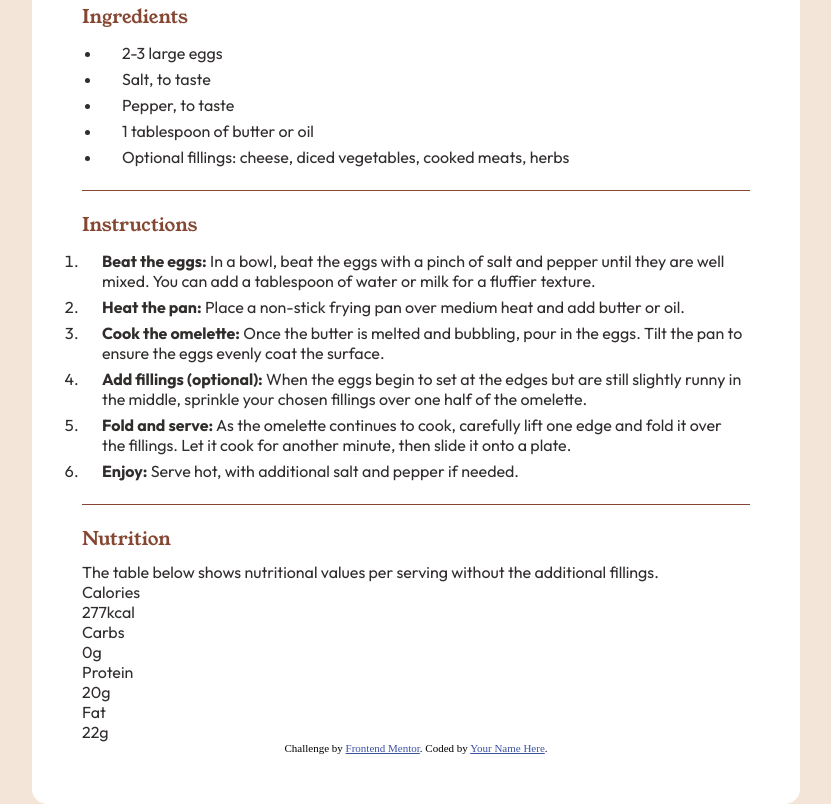
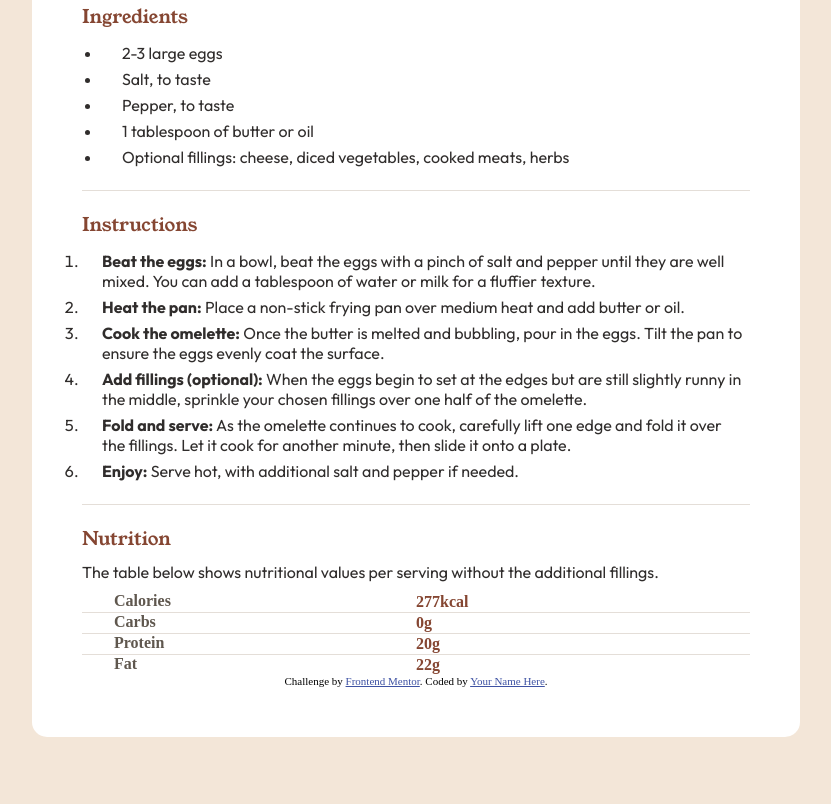
Before and after one commit to gvcarmo/recipe-page, a plain HTML site: page index.html in a window 1280 px wide. Shown: the part 779-1583 px from the top of the page, without its empty margins (224-1055 px from the left). After the commit the page ends 1516 px from the top, so only its background shows below. Drawn offline with Linux system fonts and the light colour scheme.

Commit message:
Ajustes na tabela

```diff
--- a/index.html
+++ b/index.html
@@ -84,21 +84,31 @@
 
       <div class="linha-horizontal"></div>
 
-      <h3>Nutrition</h3>
+      <section class="nutrition">
+        <h3>Nutrition</h3>
 
-      <p>The table below shows nutritional values per serving without the additional fillings.</p>
+        <p>The table below shows nutritional values per serving without the additional fillings.</p>
 
-      <p>Calories</p>
-      <p>277kcal</p>
+        <table>
+          <tr>
+            <th>Calories</th>
+            <td>277kcal</td>
+          </tr>
+          <tr>
+            <th>Carbs</th>
+            <td>0g</td>
+          </tr>
+          <tr>
+            <th>Protein</th>
+            <td>20g</td>
+          </tr>
+          <tr>
+            <th>Fat</th>
+            <td>22g</td>
+          </tr>
+        </table>
 
-      <p>Carbs</p>
-      <p>0g</p>
-
-      <p>Protein</p>
-      <p>20g</p>
-
-      <p>Fat</p>
-      <p>22g</p>
+      </section>
     </div>
     <div class="attribution">
       Challenge by <a href="https://www.frontendmentor.io?ref=challenge" target="_blank">Frontend Mentor</a>.
--- a/style.css
+++ b/style.css
@@ -1,14 +1,29 @@
 @import url('https://fonts.googleapis.com/css2?family=Outfit:wght@100..900&display=swap');
 @import url('https://fonts.googleapis.com/css2?family=Young+Serif&display=swap');
+
 
 * {
     margin: 0;
     padding: 0;
 }
 
+:root {
+
+--stone-100: hsl(30, 54%, 90%);
+--stone-150: hsl(30, 18%, 87%);
+--stone-600: hsl(30, 10%, 34%);
+--stone-900: hsl(24, 5%, 18%);
+
+--brown-800: hsl(14, 45%, 36%);
+
+--rose-800: hsl(332, 51%, 32%);
+--rose-50: hsl(330, 100%, 98%);
+
+}
+
 body {
-    background-color: hsl(30, 54%, 90%);
-    display: flexbox;
+    background-color: var(--stone-100);
+    display: flex;
     min-width: 375px;
     max-width: 1440px;
     margin-top: 10%;
@@ -24,18 +39,18 @@ img {
 
 h1 {
     font-family: 'Young Serif';
-    color: hsl(24, 5%, 18%);
+    color: var(--stone-900);
 }
 
 p {
     font-size: 16px;
     font-family: Outfit;
-    color: hsl(24, 5%, 18%);
+    color: var(--stone-900);
 }
 
 h3 {
     font-family: 'Young Serif';
-    color: hsl(14, 45%, 36%);
+    color: var(--brown-800);
     font-weight: 400;
     padding-bottom: 10px;
 }
@@ -47,7 +62,7 @@ ul li, ol li {
     padding: 3px;
     font-family: Outfit;
     padding-left: 20px;
-    color: hsl(24, 5%, 18%);
+    color: var(--stone-900);
 }
 
 .main {
@@ -57,7 +72,7 @@ ul li, ol li {
 }
 
 .destaque {
-    background-color: hsl(330, 100%, 98%);
+    background-color: var(--rose-50);
     padding: 20px;
     border-radius: 10px;
 }
@@ -70,20 +85,51 @@ ul li, ol li {
     padding: 3px;
     font-family: Outfit;
     padding-left: 20px;
-    color: hsl(24, 5%, 18%);
+    color: var(--stone-900);
 }
 
 .destaque h2 {
     font-family: 'Outfit';
-    color: hsl(332, 51%, 32%);
+    color: var(--rose-800);
     font-size: 16px;
 }
 
 .linha-horizontal{
-    border-top: 1px solid hsl(14, 45%, 36%);
+    border-top: 1px solid var(--stone-150);
     margin-top: 20px;
     margin-bottom: 20px;
 }
+
+
+.nutrition table {
+    width: 100%;
+    border-collapse: collapse;
+    text-align: left;
+    margin-top: 10px;
+}
+
+.nutrition tr {
+    border-top: 1px solid var(--stone-150);
+    width: 50%;
+}
+
+.nutrition tr:first-child {
+    border-top: none;
+}
+
+.nutrition th {
+    padding-left: 2rem;
+    width: 50%;
+    color: var(--stone-600);
+    text-shadow: none;
+    padding-bottom: 2px;
+}
+
+.nutrition td {
+    color: var(--brown-800);
+    font-weight: 800;
+}
+
 
 @media (max-width: 376px) {
 
```
